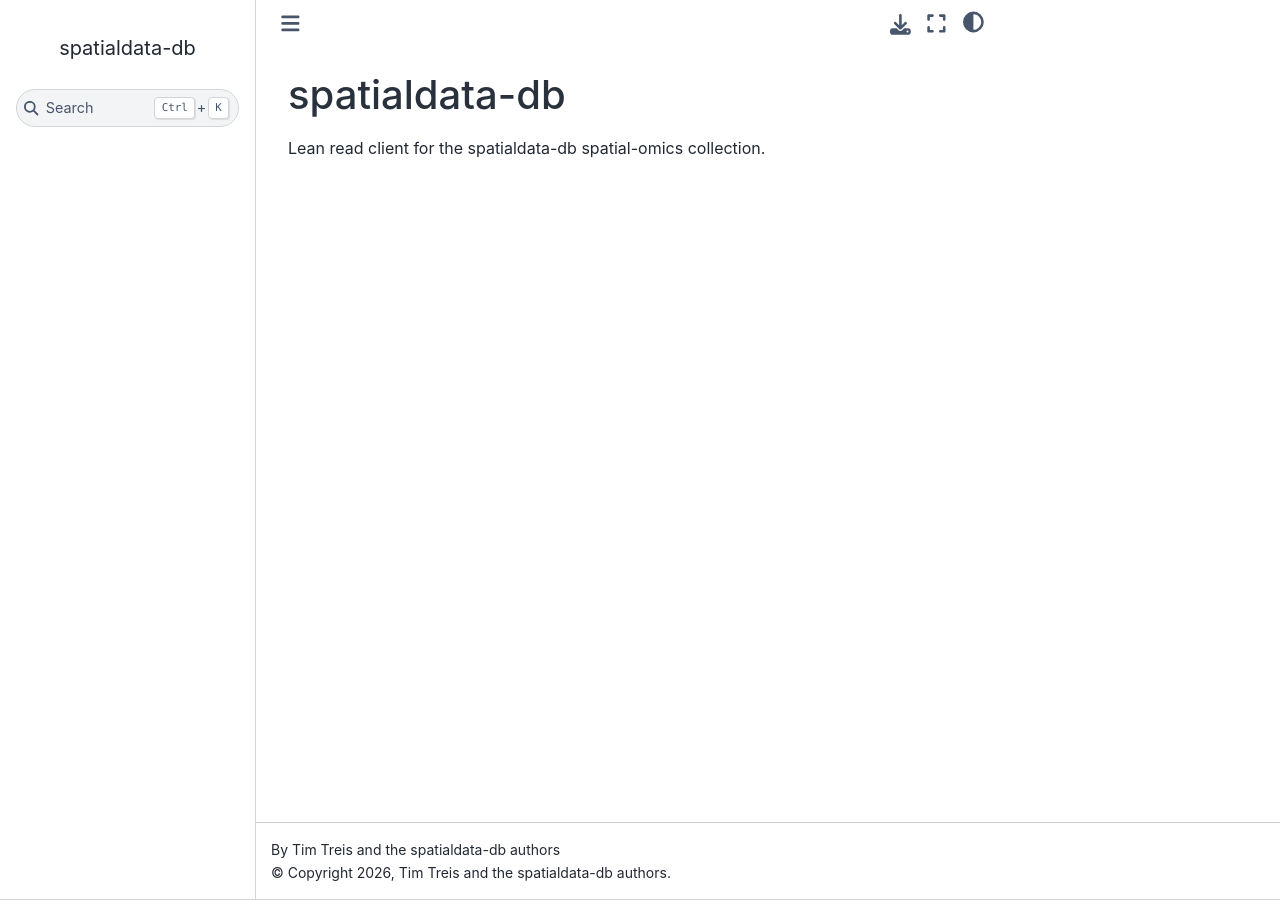
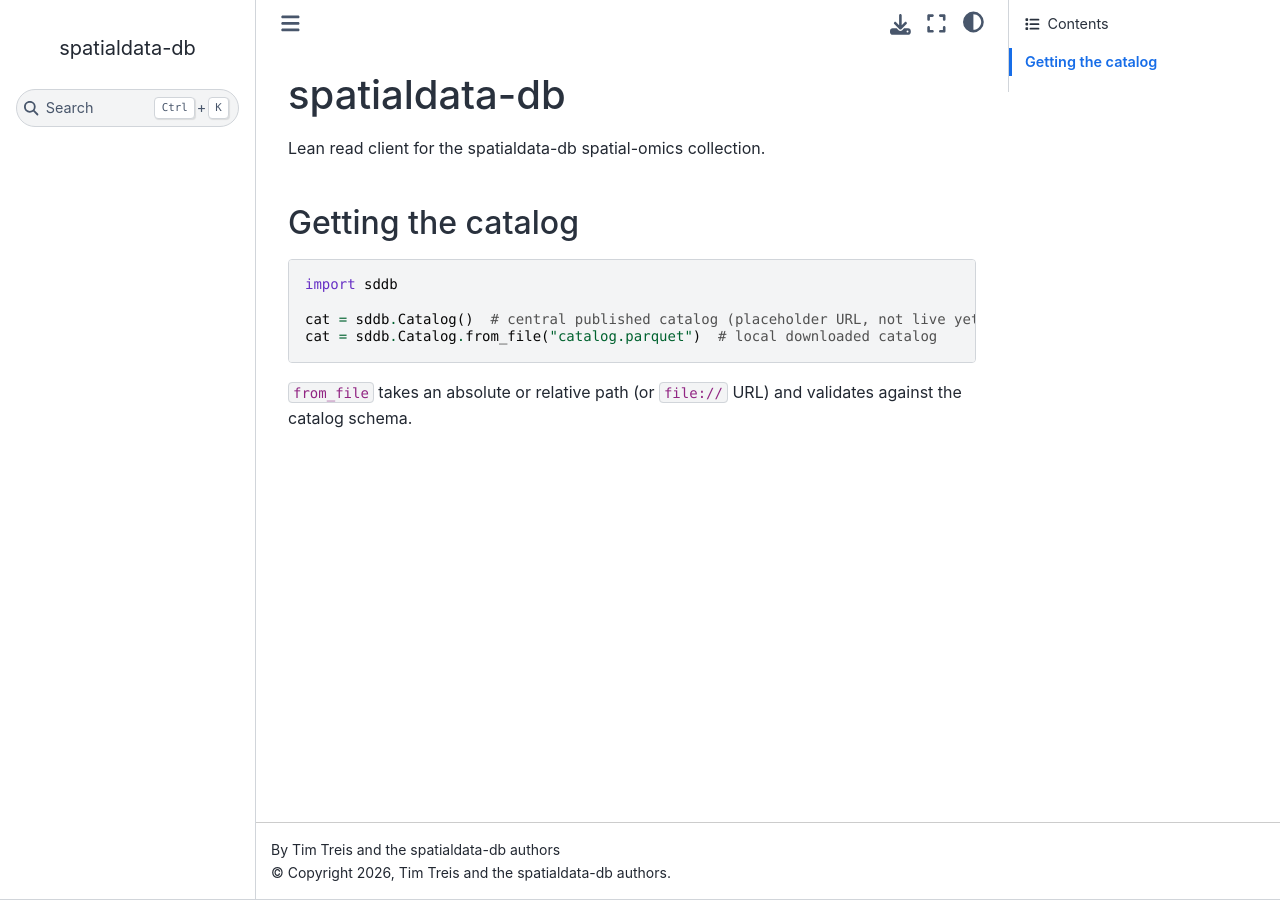
Before and after one commit to theislab/spatialdata-db-client, a Sphinx documentation site: the page built from docs/index.md, in a window 1280 px wide. Built offline with Sphinx 7.4.7 and the Sphinx Book theme 1.1.4, drawn with Linux system fonts in a browser that asks for light colours.

Commit message:
feat(catalog): Catalog.from_file for local catalogs + docs

````diff
--- a/docs/index.md
+++ b/docs/index.md
@@ -2,6 +2,17 @@
 
 Lean read client for the spatialdata-db spatial-omics collection.
 
+## Getting the catalog
+
+```python
+import sddb
+
+cat = sddb.Catalog()  # central published catalog (placeholder URL, not live yet)
+cat = sddb.Catalog.from_file("catalog.parquet")  # local downloaded catalog
+```
+
+`from_file` takes an absolute or relative path (or `file://` URL) and validates against the catalog schema.
+
 ```{toctree}
 :maxdepth: 2
 ```
````
Also changed, not shown: README.md (+15 -1 lines), 2 other files.
